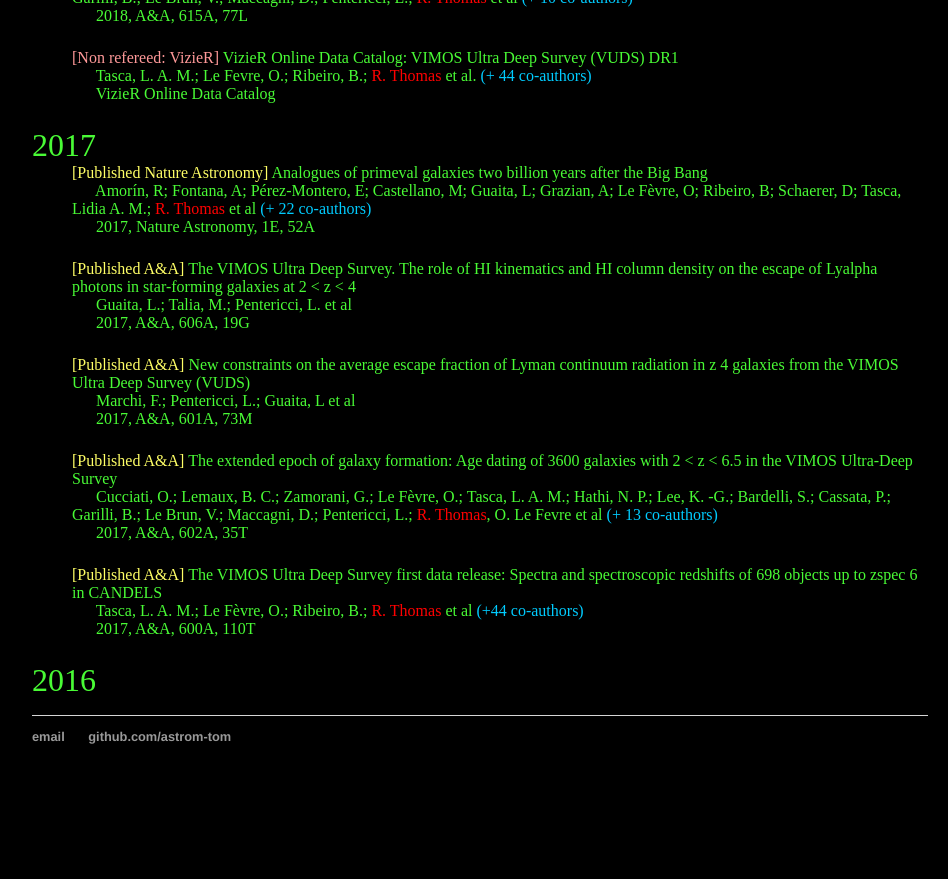
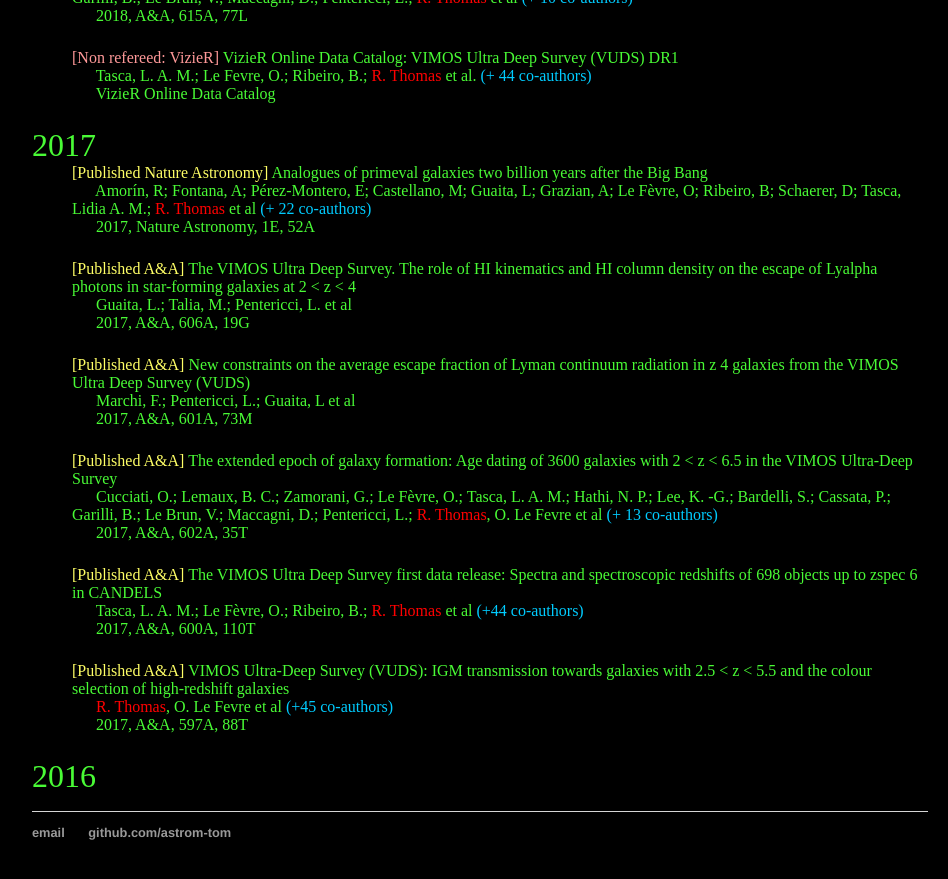
Before and after one commit to astrom-tom/astrom-tom.github.io, a Jekyll site: the page built from Papers/index.html, in a window 1280 px wide and 900 px high, scrolled down 1197 px. Shown: the top 879 px of the window, without its empty margins (160-1108 px from the left). Built offline with Jekyll 4.4.1, drawn with Linux system fonts in a browser that asks for light colours; before the commit the page ends 2001 px from its top, so only the background shows below that.

Commit message:
Update index.html

```diff
--- a/Papers/index.html
+++ b/Papers/index.html
@@ -115,6 +115,11 @@
      &nbsp;&nbsp;&nbsp;&nbsp;&nbsp;  2017, A&A, 600A, 110T </p>
      </dd>
 
+<dd> <span class='acc'>[Published  A&A]</span> VIMOS Ultra-Deep Survey (VUDS): IGM transmission towards galaxies with 2.5 < z < 5.5 and the colour selection of high-redshift galaxies <br>
+     &nbsp;&nbsp;&nbsp;&nbsp;&nbsp; <span class='me'>R. Thomas</span>, O. Le Fevre et al <span class='cauthors'>(+45 co-authors)</span> <br>
+     &nbsp;&nbsp;&nbsp;&nbsp;&nbsp;  2017, A&A, 597A, 88T </p>
+     </dd>
+
   <dt style="color:rgb(73, 251, 53);">   <font size="6">2016 </font> </dt>
 
 
```
